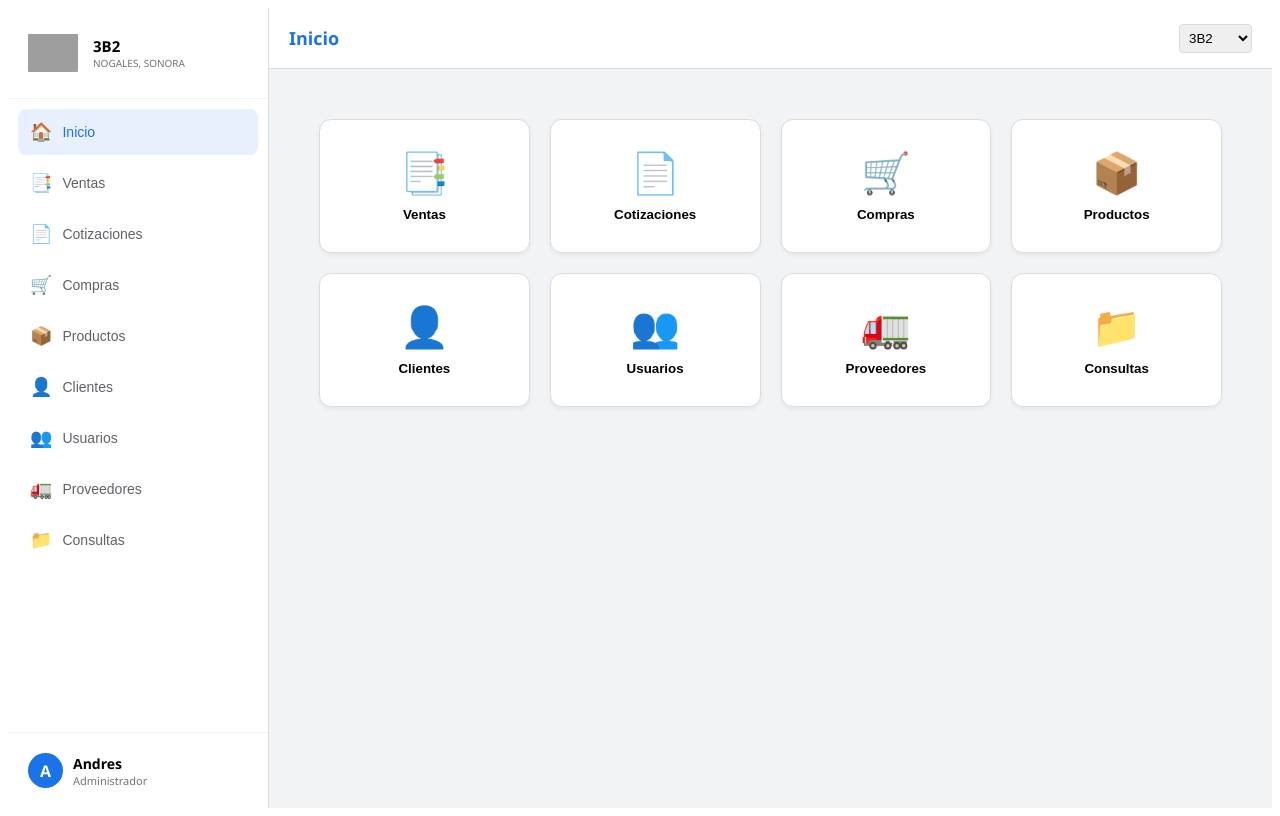
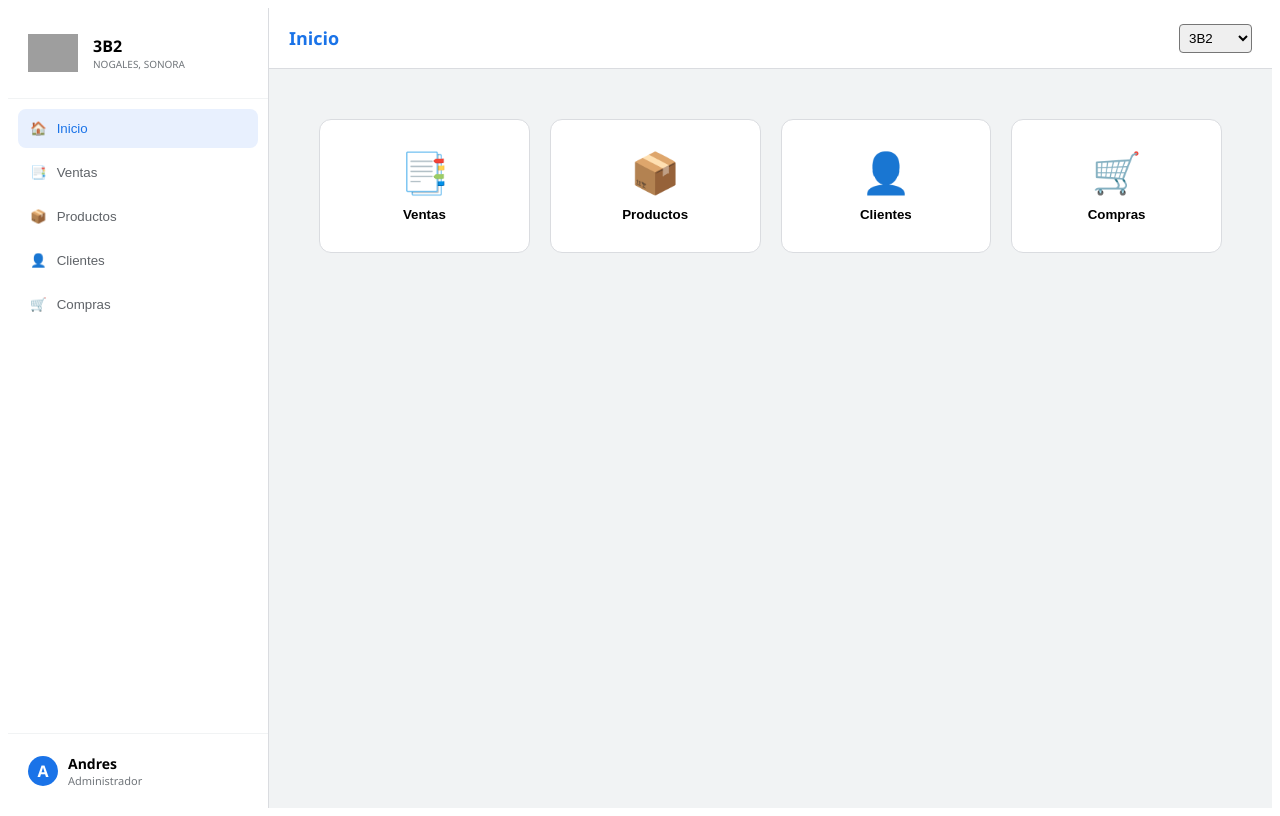
Before and after one commit to aba3bs-arch/pos3b-client, a React (Vite) app: page / in a window 1280 px wide. Built offline with nearby package versions, Linux system fonts and the light colour scheme; grey boxes are pictures that could not be loaded.

Commit message:
Update App.jsx

```diff
--- a/src/App.jsx
+++ b/src/App.jsx
@@ -1,38 +1,48 @@
 import React, { useState, useMemo } from 'react';
 
-const POS_Andres_Final = () => {
+const POS_Andres_Mexico = () => {
   const [vistaActual, setVistaActual] = useState('Inicio');
   const [sucursal, setSucursal] = useState('3B2');
   const [carrito, setCarrito] = useState([]);
   const [busqueda, setBusqueda] = useState('');
   const [productoSeleccionado, setProductoSeleccionado] = useState(null);
+  const [mostrarModal, setMostrarModal] = useState(false);
+  const [nuevoProd, setNuevoProd] = useState({ id: '', nombre: '', precio: '', costo: '', stock: '', unidad: 'PZA', cat: 'ABARROTES' });
 
-  const logoUrl = "https://lh3.googleusercontent.com/d/1592398516086884693"; // ID de la imagen del logo proporcionado
+  const logoUrl = "https://lh3.googleusercontent.com/d/1592398516086884693";
   const misSucursales = ['3B2', '3B3', '3B5', '3B6', '3B7', '3B9', '3B10', 'Fusion'];
+
+  // Base de datos de productos populares en México
+  const [inventario, setInventario] = useState([
+    { id: '7501055300075', unidad: 'PZA', nombre: 'COCA COLA ORIGINAL 600ML', precio: 19, costo: 15, stock: 24, cat: 'BEBIDAS', img: 'https://via.placeholder.com/60?text=Coca' },
+    { id: '7501031311309', unidad: 'PZA', nombre: 'PEPSI COLA 600ML', precio: 17, costo: 13, stock: 12, cat: 'BEBIDAS', img: 'https://via.placeholder.com/60?text=Pepsi' },
+    { id: '7501020515311', unidad: 'PZA', nombre: 'LECHE LALA ENTERA 1L', precio: 28, costo: 24, stock: 30, cat: 'LACTEOS', img: 'https://via.placeholder.com/60?text=Lala' },
+    { id: '7501011131018', unidad: 'PZA', nombre: 'PENAFIEL MINERAL 600ML', precio: 16, costo: 12, stock: 15, cat: 'BEBIDAS', img: 'https://via.placeholder.com/60?text=Mineral' },
+    { id: '7501025400032', unidad: 'PZA', nombre: 'PANDITAS RICOLINO 45G', precio: 15, costo: 11, stock: 20, cat: 'CONFITERIA', img: 'https://via.placeholder.com/60?text=Pandas' },
+    { id: '7501030409854', unidad: 'PZA', nombre: 'NITO DUO 124G', precio: 30, costo: 22, stock: 10, cat: 'PAN DULCE', img: 'https://via.placeholder.com/60?text=Nito' },
+    { id: '7501000153101', unidad: 'PZA', nombre: 'ACEITE CAPULLO 1L', precio: 45, costo: 38, stock: 12, cat: 'ABARROTES', img: 'https://via.placeholder.com/60?text=Aceite' }
+  ]);
 
   const menuOpciones = [
     { nombre: 'Inicio', icono: '🏠', color: '#1a73e8' },
     { nombre: 'Ventas', icono: '📑', color: '#1e8e3e' },
-    { nombre: 'Cotizaciones', icono: '📄', color: '#f9ab00' },
-    { nombre: 'Compras', icono: '🛒', color: '#d93025' },
     { nombre: 'Productos', icono: '📦', color: '#8e24aa' },
     { nombre: 'Clientes', icono: '👤', color: '#00acc1' },
-    { nombre: 'Usuarios', icono: '👥', color: '#5f6368' },
-    { nombre: 'Proveedores', icono: '🚛', color: '#fb8c00' },
-    { nombre: 'Consultas', icono: '📁', color: '#455a64' },
-  ];
-
-  const inventario = [
-    { id: '7501030409854', unidad: 'PZA', nombre: 'NITO DUO 124G', precio: 30, costo: 22, stock: 3, cat: 'BOTANAS', img: 'https://via.placeholder.com/60?text=Nito' },
-    { id: '7501055305704', unidad: 'CAJA', nombre: 'COCA COLA LIGHT 500ML', precio: 20, costo: 15, stock: 6, cat: 'BEBIDAS', img: 'https://via.placeholder.com/60?text=Coke' },
-    { id: '64', unidad: 'PZA', nombre: 'Apotex Omeprazol 2 pcs', precio: 10, costo: 6, stock: 11, cat: 'ABARROTES', img: 'https://via.placeholder.com/60?text=Med' },
+    { nombre: 'Compras', icono: '🛒', color: '#d93025' },
   ];
 
   const filtrados = useMemo(() => {
     return inventario.filter(p => p.nombre.toLowerCase().includes(busqueda.toLowerCase()) || p.id.includes(busqueda));
-  }, [busqueda]);
+  }, [busqueda, inventario]);
 
   const totalVenta = carrito.reduce((acc, item) => acc + (item.precio * item.cantidad), 0);
+
+  const guardarProducto = (e) => {
+    e.preventDefault();
+    setInventario([...inventario, { ...nuevoProd, precio: parseFloat(nuevoProd.precio), costo: parseFloat(nuevoProd.costo), stock: parseInt(nuevoProd.stock), img: 'https://via.placeholder.com/60?text=Nuevo' }]);
+    setMostrarModal(false);
+    setNuevoProd({ id: '', nombre: '', precio: '', costo: '', stock: '', unidad: 'PZA', cat: 'ABARROTES' });
+  };
 
   const agregarAlCarrito = (p) => {
     const existe = carrito.find(i => i.id === p.id);
@@ -45,7 +55,6 @@ const POS_Andres_Final = () => {
 
   return (
     <div style={styles.appContainer}>
-      {/* SIDEBAR CON LOGO OFICIAL */}
       <aside style={styles.sidebar}>
         <div style={styles.sidebarHeader}>
           <img src={logoUrl} alt="Logo 3B" style={styles.logoImg} />
@@ -56,7 +65,7 @@ const POS_Andres_Final = () => {
         </div>
         <nav style={styles.sidebarNav}>
           {menuOpciones.map((op) => (
-            <button key={op.nombre} onClick={() => {setVistaActual(op.nombre); setBusqueda(''); setProductoSeleccionado(null);}} style={{...styles.navItem, backgroundColor: vistaActual === op.nombre ? '#e8f0fe' : 'transparent', color: vistaActual === op.nombre ? '#1a73e8' : '#5f6368'}}>
+            <button key={op.nombre} onClick={() => {setVistaActual(op.nombre); setBusqueda('');}} style={{...styles.navItem, backgroundColor: vistaActual === op.nombre ? '#e8f0fe' : 'transparent', color: vistaActual === op.nombre ? '#1a73e8' : '#5f6368'}}>
               <span style={styles.navIcon}>{op.icono}</span> {op.nombre}
             </button>
           ))}
@@ -81,7 +90,6 @@ const POS_Andres_Final = () => {
         </header>
 
         <div style={styles.workspace}>
-          {/* MÓDULO INICIO */}
           {vistaActual === 'Inicio' && (
             <div style={styles.inicioGrid}>
               {menuOpciones.filter(o => o.nombre !== 'Inicio').map(op => (
@@ -93,23 +101,22 @@ const POS_Andres_Final = () => {
             </div>
           )}
 
-          {/* MÓDULO VENTAS */}
           {vistaActual === 'Ventas' && (
             <div style={styles.flexLayout}>
               <div style={styles.prodVentaArea}>
-                <input type="text" placeholder="Buscar producto para vender..." style={styles.searchInput} value={busqueda} onChange={(e)=>setBusqueda(e.target.value)} />
+                <input type="text" placeholder="Escanea código o busca nombre..." style={styles.searchInput} value={busqueda} onChange={(e)=>setBusqueda(e.target.value)} autoFocus />
                 <div style={styles.gridVenta}>
                   {filtrados.map(p => (
                     <div key={p.id} style={styles.cardVenta} onClick={() => agregarAlCarrito(p)}>
-                      <img src={p.img} style={styles.imgVenta} alt={p.nombre}/>
+                      <img src={p.img} style={styles.imgVenta} />
                       <b>${p.precio}</b>
-                      <p style={{fontSize:'12px'}}>{p.nombre}</p>
+                      <p style={{fontSize:'11px'}}>{p.nombre}</p>
                     </div>
                   ))}
                 </div>
               </div>
               <aside style={styles.ticketArea}>
-                <div style={styles.ticketHeader}>TICKET</div>
+                <div style={styles.ticketHeader}>LISTA DE COBRO</div>
                 <div style={styles.ticketScroll}>
                   {carrito.map(item => (
                     <div key={item.id} style={styles.ticketRow}>
@@ -119,76 +126,55 @@ const POS_Andres_Final = () => {
                   ))}
                 </div>
                 <div style={styles.ticketTotal}>${totalVenta}.00</div>
-                <button style={styles.btnPagar}>COBRAR</button>
+                <button style={styles.btnPagar}>PAGAR [F10]</button>
               </aside>
             </div>
           )}
 
-          {/* MÓDULO PRODUCTOS CON DETALLES */}
           {vistaActual === 'Productos' && (
             <div style={styles.flexLayout}>
-              <div style={{...styles.prodListaArea, flex: productoSeleccionado ? 1.5 : 3}}>
+              <div style={styles.prodListaArea}>
                 <div style={styles.searchHeader}>
-                  <input type="text" placeholder="Buscar en inventario..." style={styles.searchInput} value={busqueda} onChange={(e)=>setBusqueda(e.target.value)} />
-                  <button style={styles.addBtn}>+</button>
+                  <input type="text" placeholder="Filtrar inventario..." style={styles.searchInput} value={busqueda} onChange={(e)=>setBusqueda(e.target.value)} />
+                  <button onClick={() => setMostrarModal(true)} style={styles.addBtn}>+</button>
                 </div>
                 <div style={styles.prodLista}>
                   {filtrados.map(p => (
-                    <div key={p.id} onClick={() => setProductoSeleccionado(p)} style={{...styles.rowProd, border: productoSeleccionado?.id === p.id ? '2px solid #1a73e8' : '1px solid #dadce0'}}>
-                      <img src={p.img} style={styles.imgLista} alt={p.nombre}/>
+                    <div key={p.id} onClick={() => setProductoSeleccionado(p)} style={styles.rowProd}>
+                      <img src={p.img} style={styles.imgLista} />
                       <div style={{flex:1}}>
                         <div style={styles.metaProd}>{p.unidad} | {p.id}</div>
                         <div style={styles.nombreProd}>{p.nombre}</div>
-                        <div style={styles.stockProd}>En existencia: {p.stock}</div>
+                        <div style={styles.stockProd}>Disp: {p.stock}</div>
                       </div>
                       <div style={styles.precioProd}>${p.precio.toFixed(2)}</div>
                     </div>
                   ))}
                 </div>
               </div>
-
-              {/* PANEL DE PROPIEDADES (ESTILO SICAR) */}
-              {productoSeleccionado && (
-                <aside style={styles.detallesPanel}>
-                  <div style={styles.detallesHeader}>
-                    <span>Propiedades del Producto</span>
-                    <button onClick={()=>setProductoSeleccionado(null)} style={styles.closeBtn}>✕</button>
-                  </div>
-                  <div style={styles.detallesContent}>
-                    <img src={productoSeleccionado.img} style={styles.detallesImg} alt="preview"/>
-                    <div style={styles.datoGrupo}>
-                      <label>Descripción</label>
-                      <input readOnly value={productoSeleccionado.nombre} style={styles.detallesInput} />
-                    </div>
-                    <div style={styles.datoGrupo}>
-                      <label>Código de Barras</label>
-                      <input readOnly value={productoSeleccionado.id} style={styles.detallesInput} />
-                    </div>
-                    <div style={{display:'flex', gap:'10px'}}>
-                      <div style={styles.datoGrupo}>
-                        <label>Costo</label>
-                        <input readOnly value={`$${productoSeleccionado.costo}`} style={{...styles.detallesInput, color:'#d93025'}} />
-                      </div>
-                      <div style={styles.datoGrupo}>
-                        <label>Precio Venta</label>
-                        <input readOnly value={`$${productoSeleccionado.precio}`} style={{...styles.detallesInput, color:'#1e8e3e'}} />
-                      </div>
-                    </div>
-                    <div style={styles.datoGrupo}>
-                      <label>Departamento / Categoría</label>
-                      <input readOnly value={productoSeleccionado.cat} style={styles.detallesInput} />
-                    </div>
-                    <div style={styles.datoGrupo}>
-                      <label>Unidad de Medida</label>
-                      <input readOnly value={productoSeleccionado.unidad} style={styles.detallesInput} />
-                    </div>
-                  </div>
-                </aside>
-              )}
             </div>
           )}
         </div>
       </main>
+
+      {mostrarModal && (
+        <div style={styles.modalOverlay}>
+          <div style={styles.modalContent}>
+            <h3>Nuevo Producto</h3>
+            <form onSubmit={guardarProducto} style={styles.modalForm}>
+              <input placeholder="Código de Barras" required value={nuevoProd.id} onChange={e => setNuevoProd({...nuevoProd, id: e.target.value})} style={styles.formInput} />
+              <input placeholder="Nombre del Producto" required value={nuevoProd.nombre} onChange={e => setNuevoProd({...nuevoProd, nombre: e.target.value})} style={styles.formInput} />
+              <div style={{display:'flex', gap:'10px'}}>
+                <input placeholder="Costo" type="number" required value={nuevoProd.costo} onChange={e => setNuevoProd({...nuevoProd, costo: e.target.value})} style={styles.formInput} />
+                <input placeholder="Precio" type="number" required value={nuevoProd.precio} onChange={e => setNuevoProd({...nuevoProd, precio: e.target.value})} style={styles.formInput} />
+              </div>
+              <input placeholder="Stock Inicial" type="number" required value={nuevoProd.stock} onChange={e => setNuevoProd({...nuevoProd, stock: e.target.value})} style={styles.formInput} />
+              <button type="submit" style={styles.saveBtn}>Guardar en Inventario</button>
+              <button type="button" onClick={() => setMostrarModal(false)} style={styles.cancelBtn}>Cerrar</button>
+            </form>
+          </div>
+        </div>
+      )}
     </div>
   );
 };
@@ -197,59 +183,54 @@ const styles = {
   appContainer: { display: 'flex', height: '100vh', backgroundColor: '#f1f3f4', fontFamily: 'Segoe UI, sans-serif' },
   sidebar: { width: '260px', backgroundColor: '#fff', borderRight: '1px solid #dadce0', display: 'flex', flexDirection: 'column' },
   sidebarHeader: { padding: '20px', borderBottom: '1px solid #f1f3f4', display: 'flex', gap: '15px', alignItems: 'center' },
-  logoImg: { width: '50px', height: '50px', borderRadius: '8px', objectFit: 'contain' },
-  sucursalNombre: { fontWeight: 'bold', fontSize: '15px' },
+  logoImg: { width: '50px', height: '50px', objectFit: 'contain' },
+  sucursalNombre: { fontWeight: 'bold' },
   sucursalUbicacion: { fontSize: '10px', color: '#70757a' },
   sidebarNav: { flex: 1, padding: '10px' },
-  navItem: { display: 'flex', alignItems: 'center', width: '100%', padding: '12px', border: 'none', borderRadius: '8px', cursor: 'pointer', textAlign: 'left', marginBottom: '5px', fontSize: '14px' },
-  navIcon: { marginRight: '10px', fontSize: '18px' },
+  navItem: { display: 'flex', alignItems: 'center', width: '100%', padding: '12px', border: 'none', borderRadius: '8px', cursor: 'pointer', textAlign: 'left', marginBottom: '5px' },
+  navIcon: { marginRight: '10px' },
   sidebarFooter: { padding: '20px', borderTop: '1px solid #f1f3f4' },
   userInfo: { display: 'flex', alignItems: 'center', gap: '10px' },
-  userAvatar: { width: '35px', height: '35px', backgroundColor: '#1a73e8', color: '#fff', borderRadius: '50%', display: 'flex', justifyContent: 'center', alignItems: 'center', fontWeight: 'bold' },
+  userAvatar: { width: '30px', height: '30px', backgroundColor: '#1a73e8', color: '#fff', borderRadius: '50%', textAlign:'center', lineHeight:'30px', fontWeight:'bold' },
   userName: { fontSize: '14px', fontWeight: 'bold' },
   userRole: { fontSize: '11px', color: '#70757a' },
   mainContent: { flex: 1, display: 'flex', flexDirection: 'column' },
   topBar: { height: '60px', backgroundColor: '#fff', borderBottom: '1px solid #dadce0', display: 'flex', justifyContent: 'space-between', alignItems: 'center', padding: '0 20px' },
   viewTitle: { fontSize: '18px', color: '#1a73e8', fontWeight: 'bold' },
-  selectTop: { padding: '5px', borderRadius: '4px', border: '1px solid #dadce0' },
+  selectTop: { padding: '5px', borderRadius: '4px' },
   workspace: { flex: 1, overflow: 'hidden' },
   flexLayout: { display: 'flex', height: '100%' },
-  // INICIO
   inicioGrid: { display: 'grid', gridTemplateColumns: 'repeat(auto-fit, minmax(180px, 1fr))', gap: '20px', padding: '50px' },
-  moduloCard: { backgroundColor: '#fff', borderRadius: '12px', padding: '30px', border: '1px solid #dadce0', cursor: 'pointer', textAlign: 'center', boxShadow: '0 2px 4px rgba(0,0,0,0.05)' },
+  moduloCard: { backgroundColor: '#fff', borderRadius: '12px', padding: '30px', border: '1px solid #dadce0', cursor: 'pointer', textAlign: 'center' },
   moduloIcon: { fontSize: '40px', marginBottom: '10px' },
   moduloNombre: { fontWeight: 'bold' },
-  // PRODUCTOS
-  prodListaArea: { padding: '20px', overflowY: 'auto', borderRight: '1px solid #dadce0' },
-  searchHeader: { display: 'flex', gap: '10px', marginBottom: '20px' },
-  searchInput: { flex: 1, padding: '12px', borderRadius: '8px', border: '1px solid #dadce0' },
-  addBtn: { width: '50px', backgroundColor: '#1e8e3e', color: '#fff', border: 'none', borderRadius: '8px', fontSize: '24px', cursor: 'pointer' },
-  prodLista: { display: 'flex', flexDirection: 'column', gap: '10px' },
-  rowProd: { display: 'flex', gap: '15px', backgroundColor: '#fff', padding: '15px', borderRadius: '12px', alignItems: 'center', cursor: 'pointer' },
-  imgLista: { width: '50px', height: '50px', borderRadius: '8px' },
-  metaProd: { fontSize: '11px', color: '#70757a' },
-  nombreProd: { fontWeight: 'bold' },
-  stockProd: { fontSize: '12px', color: '#1a73e8' },
-  precioProd: { fontSize: '18px', fontWeight: 'bold' },
-  // PANEL DETALLES
-  detallesPanel: { width: '400px', backgroundColor: '#fff', display: 'flex', flexDirection: 'column', borderLeft: '1px solid #dadce0' },
-  detallesHeader: { padding: '15px', backgroundColor: '#f8f9fa', borderBottom: '1px solid #dadce0', display: 'flex', justifyContent: 'space-between', fontWeight: 'bold' },
-  closeBtn: { background: 'none', border: 'none', cursor: 'pointer', fontSize: '16px' },
-  detallesContent: { padding: '20px', overflowY: 'auto' },
-  detallesImg: { width: '120px', height: '120px', borderRadius: '8px', margin: '0 auto 20px auto', display: 'block', border: '1px solid #eee' },
-  datoGrupo: { marginBottom: '15px', flex: 1 },
-  detallesInput: { width: '100%', padding: '8px', marginTop: '5px', borderRadius: '4px', border: '1px solid #ddd', backgroundColor: '#f9f9f9', outline: 'none' },
-  // VENTAS
   prodVentaArea: { flex: 1, padding: '20px', overflowY: 'auto' },
-  gridVenta: { display: 'grid', gridTemplateColumns: 'repeat(auto-fill, minmax(130px, 1fr))', gap: '15px', marginTop: '15px' },
+  gridVenta: { display: 'grid', gridTemplateColumns: 'repeat(auto-fill, minmax(120px, 1fr))', gap: '15px', marginTop: '15px' },
   cardVenta: { backgroundColor: '#fff', borderRadius: '8px', padding: '10px', textAlign: 'center', border: '1px solid #dadce0', cursor: 'pointer' },
-  imgVenta: { width: '100%', height: '80px', objectFit: 'cover', borderRadius: '4px' },
-  ticketArea: { width: '320px', backgroundColor: '#fff', borderLeft: '1px solid #dadce0', display: 'flex', flexDirection: 'column' },
+  imgVenta: { width: '100%', height: '70px', objectFit: 'cover', borderRadius: '4px' },
+  ticketArea: { width: '300px', backgroundColor: '#fff', borderLeft: '1px solid #dadce0', display: 'flex', flexDirection: 'column' },
   ticketHeader: { padding: '15px', fontWeight: 'bold', borderBottom: '1px solid #dadce0' },
   ticketScroll: { flex: 1, padding: '15px', overflowY: 'auto' },
-  ticketRow: { display: 'flex', justifyContent: 'space-between', marginBottom: '8px', fontSize: '13px' },
-  ticketTotal: { padding: '20px', textAlign: 'right', fontWeight: 'bold', fontSize: '32px', color: '#1a73e8' },
-  btnPagar: { margin: '15px', padding: '15px', backgroundColor: '#1e8e3e', color: '#fff', border: 'none', borderRadius: '8px', fontWeight: 'bold', cursor: 'pointer' }
+  ticketRow: { display: 'flex', justifyContent: 'space-between', marginBottom: '8px', fontSize: '12px' },
+  ticketTotal: { padding: '20px', textAlign: 'right', fontWeight: 'bold', fontSize: '28px', color: '#1a73e8' },
+  btnPagar: { margin: '15px', padding: '15px', backgroundColor: '#1e8e3e', color: '#fff', border: 'none', borderRadius: '8px', fontWeight: 'bold' },
+  prodListaArea: { flex: 1, padding: '20px', overflowY: 'auto' },
+  searchHeader: { display: 'flex', gap: '10px', marginBottom: '20px' },
+  searchInput: { flex: 1, padding: '10px', borderRadius: '8px', border: '1px solid #dadce0' },
+  addBtn: { width: '50px', backgroundColor: '#1e8e3e', color: '#fff', border: 'none', borderRadius: '8px', fontSize: '24px' },
+  prodLista: { display: 'flex', flexDirection: 'column', gap: '8px' },
+  rowProd: { display: 'flex', gap: '15px', backgroundColor: '#fff', padding: '12px', borderRadius: '10px', border: '1px solid #dadce0', alignItems:'center' },
+  imgLista: { width: '45px', height: '45px', borderRadius: '6px' },
+  metaProd: { fontSize: '10px', color: '#70757a' },
+  nombreProd: { fontWeight: 'bold', fontSize:'14px' },
+  stockProd: { fontSize: '11px', color: '#1a73e8' },
+  precioProd: { fontSize: '16px', fontWeight: 'bold' },
+  modalOverlay: { position: 'fixed', top:0, left:0, width:'100%', height:'100%', backgroundColor:'rgba(0,0,0,0.5)', display:'flex', justifyContent:'center', alignItems:'center', zIndex:1000 },
+  modalContent: { backgroundColor:'#fff', width:'400px', borderRadius:'12px', padding:'25px' },
+  modalForm: { display:'flex', flexDirection:'column', gap:'15px' },
+  formInput: { padding: '10px', borderRadius: '6px', border: '1px solid #dadce0' },
+  saveBtn: { padding: '12px', backgroundColor: '#1e8e3e', color: '#fff', border: 'none', borderRadius: '6px', fontWeight: 'bold' },
+  cancelBtn: { padding: '8px', backgroundColor: '#eee', border: 'none', borderRadius: '6px' }
 };
 
-export default POS_Andres_Final;
+export default POS_Andres_Mexico;
```
